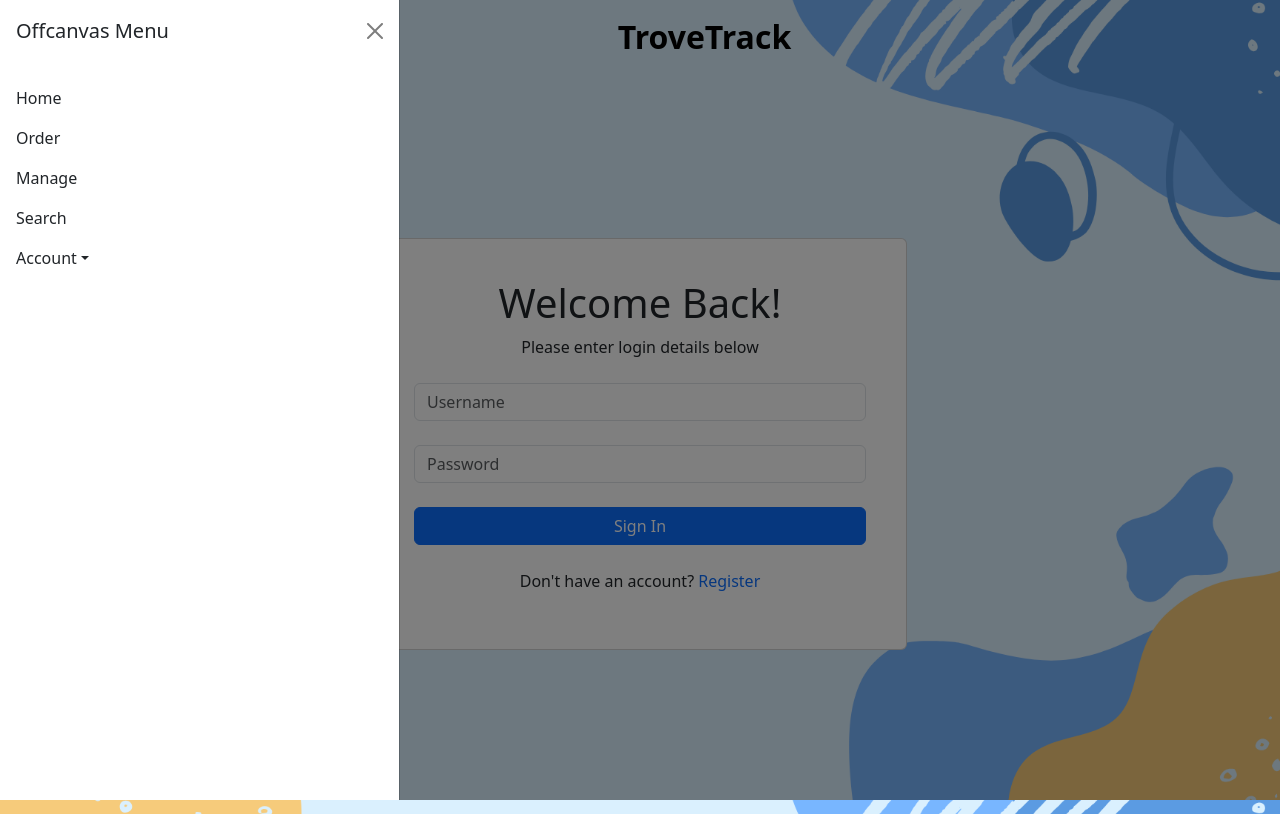
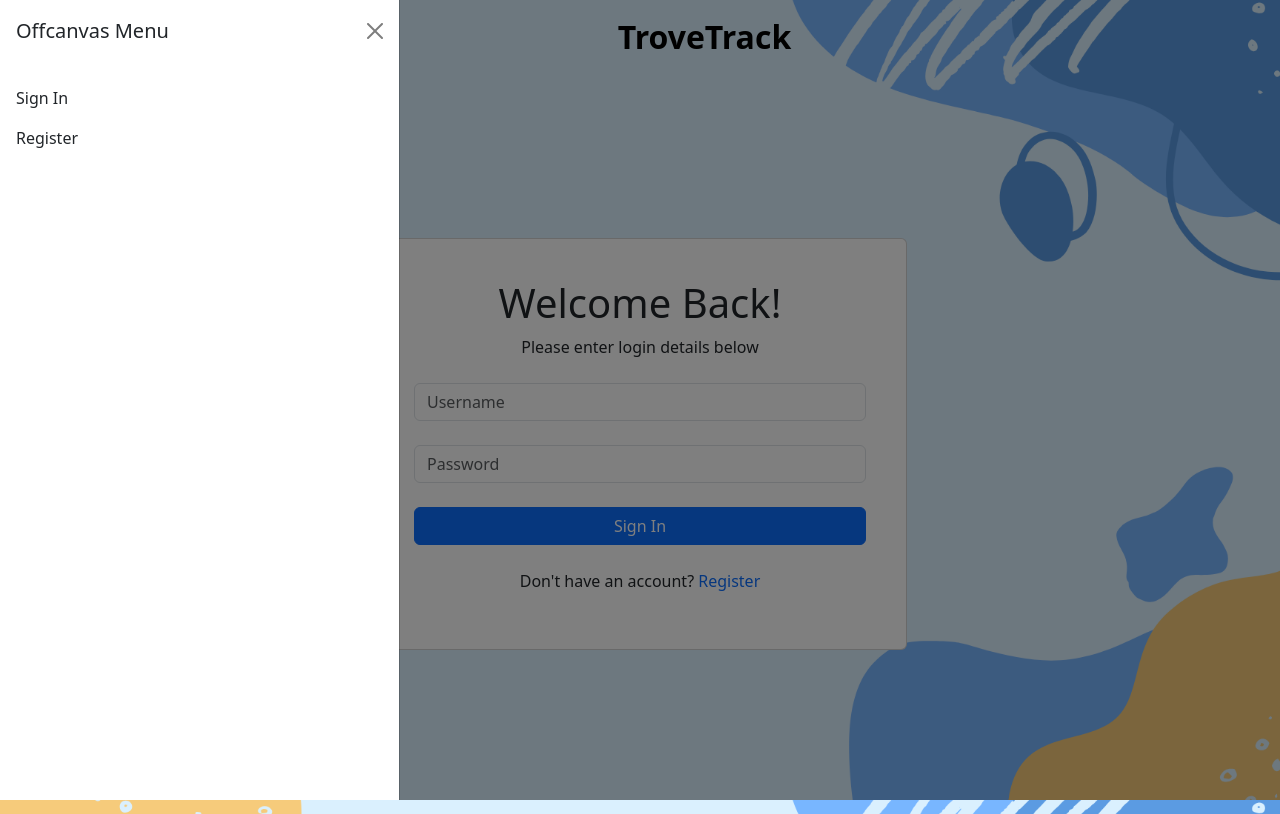
Before and after one commit to skyoon26/trove-track, a React (Vite) app in the folder trove-track-ui/: page /signin in a window 1280 px wide. Both pictures are taken after a click on the button 40 px from the left and 37 px from the top of the page. Built offline with nearby package versions, Linux system fonts and the light colour scheme.

Commit message:
Pass authentication state and login/logout handler functions between SignInPage and OffcanvasNavbar to enable user login functionality and authenticated routes

```diff
--- a/trove-track-ui/src/components/Navbar/OffcanvasNavbar.jsx
+++ b/trove-track-ui/src/components/Navbar/OffcanvasNavbar.jsx
@@ -3,7 +3,7 @@ import { Navbar, Container, Offcanvas, Nav, NavDropdown } from 'react-bootstrap'
 import { Link } from 'react-router-dom';
 import './offcanvas-navbar.css';
 
-const OffcanvasNavbar = () => {
+const OffcanvasNavbar = ({ handleLogout, isAuthenticated }) => {
   const [scrolled, setScrolled] = useState(false);
   const [showOffcanvas, setShowOffcanvas] = useState(false);
 
@@ -44,7 +44,7 @@ const OffcanvasNavbar = () => {
             </Navbar.Brand>
             <Navbar.Brand
               id="troveTrackNavLink"
-              className="mx-auto text-center"
+              className="mx-auto"
             >
               <Nav.Link as={Link} to={"/"}>TroveTrack</Nav.Link>
             </Navbar.Brand>
@@ -63,6 +63,8 @@ const OffcanvasNavbar = () => {
             </Offcanvas.Header>
             <Offcanvas.Body>
               <Nav className="justify-content-end flex-grow-1 pe-3">
+                {isAuthenticated ? (
+                  <>
                     <Nav.Link as={Link} to={"/home"} onClick={handleLinkClick}>Home</Nav.Link>
                     <Nav.Link as={Link} to={"/order"} onClick={handleLinkClick}>Order</Nav.Link>
                     <Nav.Link as={Link} to={"/manage"} onClick={handleLinkClick}>Manage</Nav.Link>
@@ -70,8 +72,15 @@ const OffcanvasNavbar = () => {
                     <NavDropdown title="Account" id="collapsible-nav-dropdown">
                       <NavDropdown.Item as={Link} to={"/account"} onClick={handleLinkClick}>View</NavDropdown.Item>
                       <NavDropdown.Divider />
-                  <NavDropdown.Item as={Link} to={"/account"} onClick={handleLinkClick}>Sign out</NavDropdown.Item>
+                      <NavDropdown.Item onClick={() => { handleLogout(); setShowOffcanvas(false); }}>Sign out</NavDropdown.Item>
                     </NavDropdown>
+                  </>
+                ) : (
+                  <>
+                    <Nav.Link as={Link} to={"/signin"} onClick={handleLinkClick}>Sign In</Nav.Link>
+                    <Nav.Link as={Link} to={"/register"} onClick={handleLinkClick}>Register</Nav.Link>
+                  </>
+                )}
               </Nav>
             </Offcanvas.Body>
           </Navbar.Offcanvas>
--- a/trove-track-ui/src/pages/SignInPage.jsx
+++ b/trove-track-ui/src/pages/SignInPage.jsx
@@ -3,7 +3,7 @@ import { Container, Button, Row,  Col, Form, Card } from 'react-bootstrap';
 import { Link, useNavigate } from 'react-router-dom';
 import { login } from '../services/authService';
 
-const SignInPage = () => {
+const SignInPage = ({ handleLogin }) => {
   const [username, setUsername] = useState('');
   const [password, setPassword] = useState('');
   const [error, setError] = useState('');
@@ -11,6 +11,7 @@ const SignInPage = () => {
 
   const handleSubmit = async (e) => {
     e.preventDefault();
+
     if (!username || !password) {
       setError('Username and password are required.');
       return;
@@ -18,8 +19,11 @@ const SignInPage = () => {
 
     try {
       const data = await login(username, password);
-      localStorage.setItem('token', data.token);
-      navigate('/home');
+      if (data.token) {
+        localStorage.setItem('token', data.token);
+        handleLogin();
+        navigate('/home');
+      }
     } catch (err) {
       setError(err.message || 'An error occurred. Please try again.');
     }
```
Lines whose indentation alone changed are shown as unchanged.
